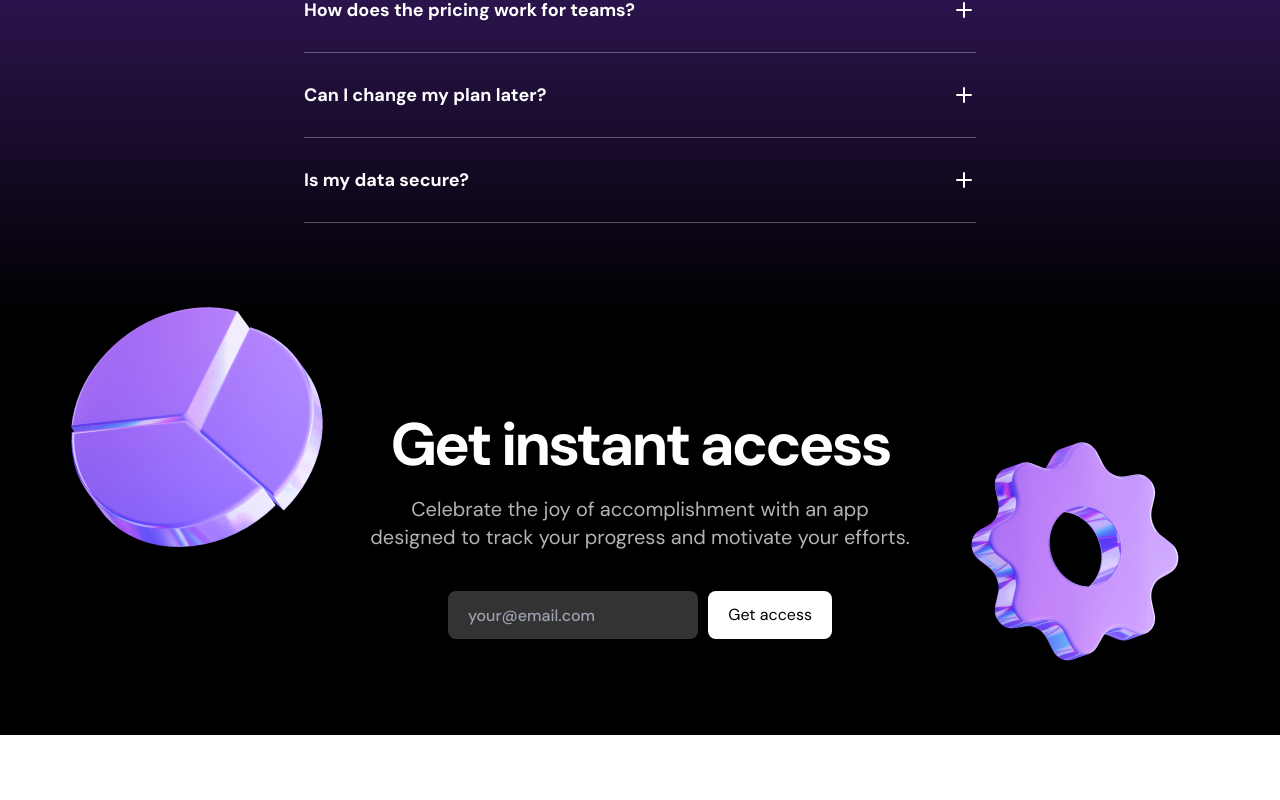
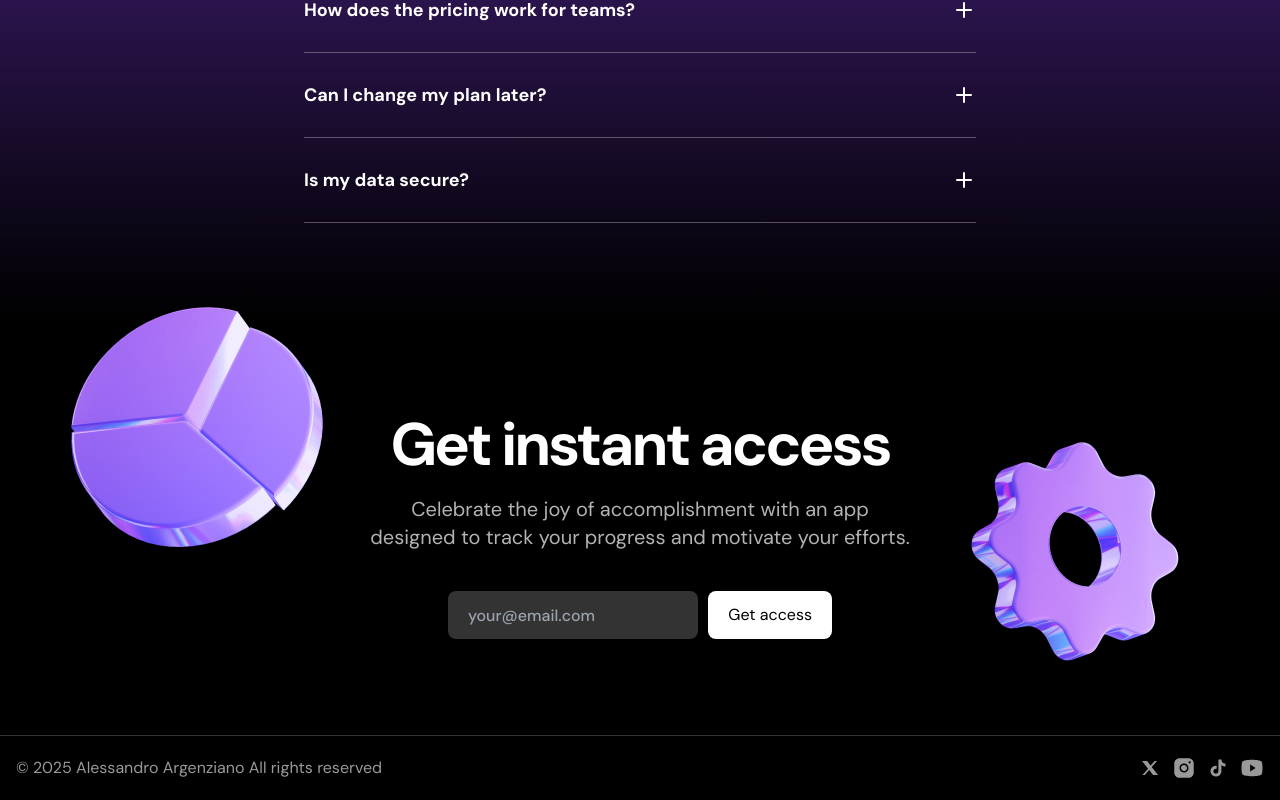
Before and after one commit to alessandro-arg/saas-landingpage, a Next.js app: page / in a window 1280 px wide. Shown: the part 3283-4083 px from the top of the page. Before the commit the page ends 4018 px from the top, so only its background shows below. Built offline with nearby package versions, Linux system fonts and the light colour scheme.

Commit message:
feat: created and implemented the footer component. fix: fixed a small bug in the call to action component

```diff
--- a/src/components/CallToAction.tsx
+++ b/src/components/CallToAction.tsx
@@ -27,7 +27,7 @@
           <input
             type="email"
             placeholder="your@email.com"
-            className="flex-1 h-12 bg-white/20 rounded-lg px-5 font-medium placeholder:text-[#9CA3AF]"
+            className="sm:flex-1 h-12 bg-white/20 rounded-lg px-5 font-medium placeholder:text-[#9CA3AF]"
           />
           <button className="bg-white text-black h-12 rounded-lg px-5">
             Get access
--- a/src/components/Footer.tsx
+++ b/src/components/Footer.tsx
@@ -1,3 +1,32 @@
+import InstaIcon from "../assets/icons/insta.svg";
+import XSocial from "../assets/icons/x-social.svg";
+import TiktokIcon from "../assets/icons/tiktok.svg";
+import YoutubeIcon from "../assets/icons/youtube.svg";
+
 export const Footer = () => {
-  return null;
+  return (
+    <footer className="py-5 bg-black text-white/60 border-t border-white/20">
+      <div className="container">
+        <div className="flex flex-col sm:flex-row sm:justify-between gap-4">
+          <div className="text-center">
+            © 2025 Alessandro Argenziano All rights reserved
+          </div>
+          <ul className="flex justify-center gap-2.5">
+            <li>
+              <XSocial />
+            </li>
+            <li>
+              <InstaIcon />
+            </li>
+            <li>
+              <TiktokIcon />
+            </li>
+            <li>
+              <YoutubeIcon />
+            </li>
+          </ul>
+        </div>
+      </div>
+    </footer>
+  );
 };
```
